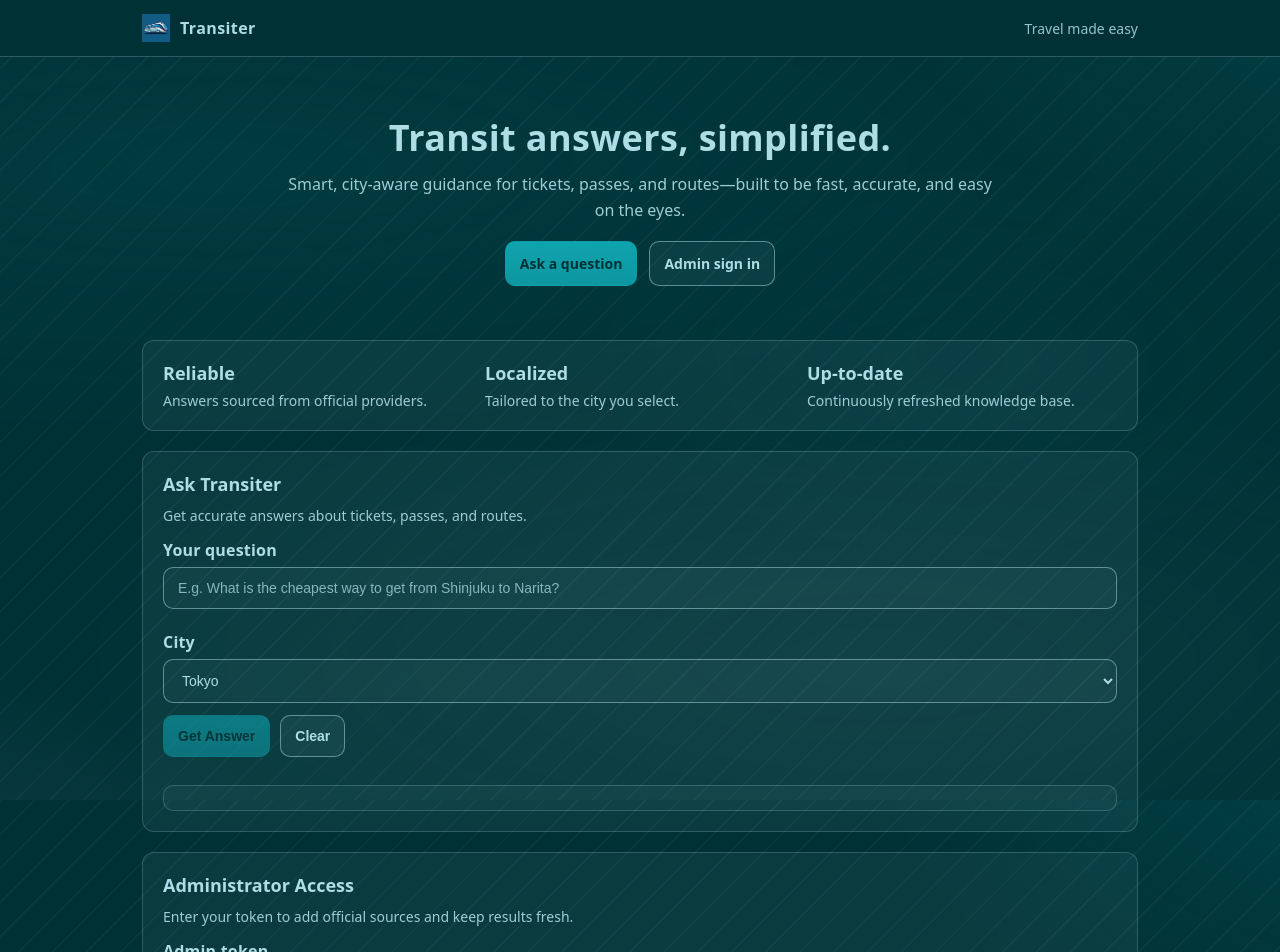
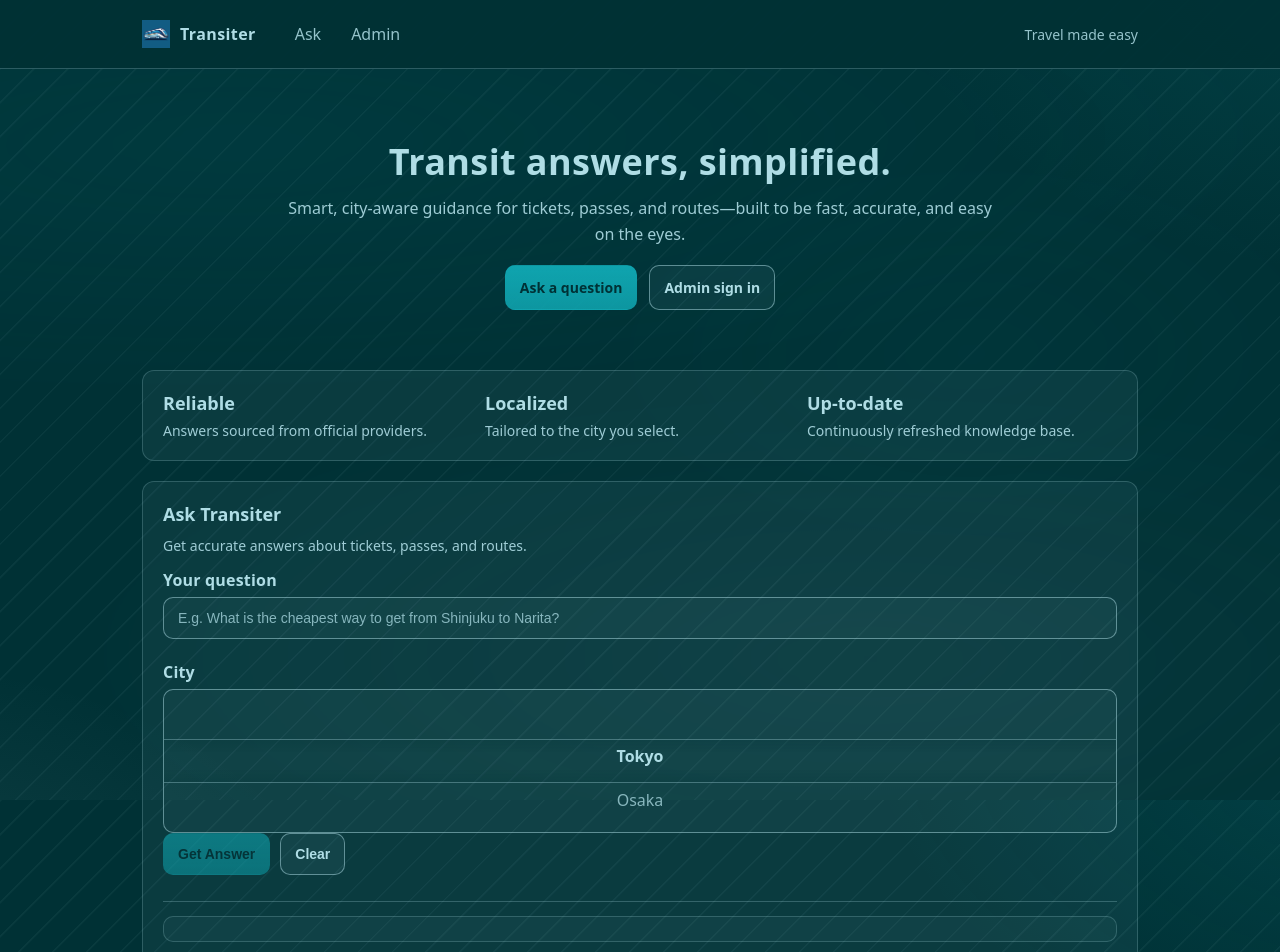
Before and after one commit to Shahzaibahmed779/RAG, a React (Vite) app in the folder Transiter/frontend/: page / in a window 1280 px wide. Shown: the top 952 px of the page. Built offline with nearby package versions, Linux system fonts and the light colour scheme; no server answers.

Commit message:
feat: add CityWheel component for city selection
Co-authored-by: Genie <genie@cosine.sh>

```diff
--- a/Transiter/frontend/src/App.jsx
+++ b/Transiter/frontend/src/App.jsx
@@ -1,8 +1,57 @@
-import { useState } from "react";
+import { useMemo, useState } from "react";
 import ReactMarkdown from "react-markdown";
 import logo from "./assets/logo.png";
 
 const API = import.meta.env.VITE_API_URL;
+
+const CITIES = ["Tokyo", "Osaka", "Kyoto"];
+const ITEM_HEIGHT = 44;
+const VISIBLE_COUNT = 3;
+
+function CityWheel({ value, onChange }) {
+  const [scrollTop, setScrollTop] = useState(0);
+  const selectedIndex = useMemo(
+    () => Math.max(0, CITIES.indexOf(value)),
+    [value]
+  );
+
+  const onScroll = (e) => {
+    const t = e.currentTarget.scrollTop;
+    setScrollTop(t);
+  };
+
+  const onWheelClick = (index) => {
+    const city = CITIES[index];
+    if (city) onChange(city);
+  };
+
+  // Compute aria-selected based on scroll position
+  const active = Math.round(scrollTop / ITEM_HEIGHT);
+
+  return (
+    <div
+      className="city-wheel"
+      onScroll={onScroll}
+      style={{
+        paddingTop: (VISIBLE_COUNT - 1) / 2 * ITEM_HEIGHT,
+        paddingBottom: (VISIBLE_COUNT - 1) / 2 * ITEM_HEIGHT,
+      }}
+    >
+      {CITIES.map((c, i) => (
+        <div
+          key={c}
+          className="city-wheel-item"
+          aria-selected={i === active || i === selectedIndex}
+          role="option"
+          onClick={() => onWheelClick(i)}
+        >
+          {c}
+        </div>
+      ))}
+      <div className="city-wheel-overlay" aria-hidden="true" />
+    </div>
+  );
+}
 
 function Chat() {
   const [query, setQuery] = useState("");
@@ -43,14 +92,7 @@ function Chat() {
       />
 
       <label className="field-label">City</label>
-      <select
-        value={city}
-        onChange={(e) => setCity(e.target.value)}
-      >
-        <option value="Tokyo">Tokyo</option>
-        <option value="Osaka">Osaka</option>
-        <option value="Kyoto">Kyoto</option>
-      </select>
+      <CityWheel value={city} onChange={setCity} />
 
       <div style={{ display: "flex", gap: 10 }}>
         <button onClick={ask} disabled={loading || !query.trim()}>
@@ -67,7 +109,9 @@ function Chat() {
         </button>
       </div>
 
-      <div style={{ marginTop: 16, whiteSpace: "pre-wrap", maxHeight: "320px", overflowY: "auto" }} className="markdown">
+      <div className="card-divider" />
+
+      <div style={{ marginTop: 6, whiteSpace: "pre-wrap", maxHeight: "340px", overflowY: "auto" }} className="markdown">
         <ReactMarkdown>{answer}</ReactMarkdown>
       </div>
     </div>
@@ -112,14 +156,7 @@ function Admin({ token }) {
       </p>
 
       <label className="field-label">City</label>
-      <select
-        value={city}
-        onChange={(e) => setCity(e.target.value)}
-      >
-        <option value="Tokyo">Tokyo</option>
-        <option value="Osaka">Osaka</option>
-        <option value="Kyoto">Kyoto</option>
-      </select>
+      <CityWheel value={city} onChange={setCity} />
 
       <label className="field-label">URLs (space separated)</label>
       <textarea
@@ -169,6 +206,10 @@ export default function App() {
     }
   };
 
+  // Simple active nav highlighting based on hash
+  const [hash, setHash] = useState(window.location.hash);
+  window.onhashchange = () => setHash(window.location.hash);
+
   return (
     <>
       <header className="app-header">
@@ -177,6 +218,10 @@ export default function App() {
             <img src={logo} alt="Transiter logo" />
             <div className="brand-name">Transiter</div>
           </div>
+          <nav className="app-nav" aria-label="Primary">
+            <a href="#ask" className={`nav-link ${hash === "#ask" ? "active" : ""}`}>Ask</a>
+            <a href="#admin" className={`nav-link ${hash === "#admin" ? "active" : ""}`}>Admin</a>
+          </nav>
           <div className="header-sub">Travel made easy</div>
         </div>
       </header>
--- a/Transiter/frontend/src/index.css
+++ b/Transiter/frontend/src/index.css
@@ -62,10 +62,45 @@ body,
   letter-spacing: 0.4px;
 }
 
+/* Top navigation */
+.app-nav {
+  display: flex;
+  gap: 8px;
+  margin-left: 16px;
+}
+
+.nav-link {
+  color: var(--accent);
+  opacity: 0.85;
+  text-decoration: none;
+  padding: 8px 10px;
+  border-radius: 8px;
+  border: 1px solid transparent;
+  transition: background-color 0.2s ease, border-color 0.2s ease, opacity 0.2s ease;
+}
+
+.nav-link:hover {
+  background: rgba(175, 221, 229, 0.06);
+  border-color: rgba(175, 221, 229, 0.22);
+  opacity: 1;
+}
+
+.nav-link.active {
+  background: rgba(175, 221, 229, 0.1);
+  border-color: rgba(175, 221, 229, 0.4);
+  opacity: 1;
+}
+
 .header-sub {
   margin-left: auto;
   color: rgba(175, 221, 229, 0.85);
   font-size: 14px;
+}
+
+/* ensure sticky header doesn't overlap anchor targets */
+#ask,
+#admin {
+  scroll-margin-top: 80px;
 }
 
 /* Background decorative waves */
@@ -79,17 +114,17 @@ body,
 
 .wave {
   position: absolute;
-  filter: blur(14px);
-  opacity: 0.35;
+  filter: blur(12px);
+  opacity: 0.32;
   transform-origin: center;
 }
 
 .w1 {
-  top: -20%;
+  top: -22%;
   left: -25%;
-  width: 140%;
-  height: 80%;
-  background: radial-gradient(ellipse at 30% 50%, rgba(15, 164, 175, 0.25), transparent 60%);
+  width: 145%;
+  height: 78%;
+  background: radial-gradient(ellipse at 30% 50%, rgba(15, 164, 175, 0.23), transparent 60%);
   animation: driftA 40s linear infinite;
 }
 
@@ -98,19 +133,19 @@ body,
   right: -20%;
   width: 130%;
   height: 85%;
-  background: radial-gradient(ellipse at 60% 50%, rgba(175, 221, 229, 0.18), transparent 60%);
+  background: radial-gradient(ellipse at 60% 50%, rgba(175, 221, 229, 0.16), transparent 60%);
   animation: driftB 55s linear infinite;
-  opacity: 0.28;
+  opacity: 0.25;
 }
 
 .w3 {
   top: 15%;
   right: -10%;
-  width: 70%;
-  height: 60%;
-  background: radial-gradient(ellipse at 50% 50%, rgba(15, 164, 175, 0.20), transparent 65%);
+  width: 68%;
+  height: 58%;
+  background: radial-gradient(ellipse at 50% 50%, rgba(15, 164, 175, 0.18), transparent 65%);
   animation: driftC 70s linear infinite;
-  opacity: 0.22;
+  opacity: 0.2;
 }
 
 @keyframes driftA {
@@ -135,7 +170,7 @@ body,
 .hero {
   position: relative;
   z-index: 1;
-  padding: 56px 0 18px;
+  padding: 68px 0 24px;
   text-align: center;
 }
 
@@ -181,6 +216,13 @@ body,
   border-color: rgba(175, 221, 229, 0.32);
   background: rgba(175, 221, 229, 0.08);
   transform: translateY(-1px);
+}
+
+/* slim divider for content sections inside cards */
+.card-divider {
+  height: 1px;
+  background: rgba(175, 221, 229, 0.25);
+  margin: 14px 0;
 }
 
 /* Headings */
@@ -248,6 +290,54 @@ textarea::placeholder {
   color: rgba(175, 221, 229, 0.75);
 }
 
+/* City wheel */
+.city-wheel {
+  position: relative;
+  height: 144px;
+  overflow-y: auto;
+  -webkit-overflow-scrolling: touch;
+  scroll-snap-type: y mandatory;
+  padding: 0 0;
+  border: 1px solid rgba(175, 221, 229, 0.5);
+  border-radius: 10px;
+  background: rgba(175, 221, 229, 0.04);
+}
+
+.city-wheel-item {
+  height: 44px;
+  display: flex;
+  align-items: center;
+  justify-content: center;
+  scroll-snap-align: center;
+  color: var(--text);
+  opacity: 0.75;
+}
+
+.city-wheel-item[aria-selected="true"] {
+  opacity: 1;
+  color: var(--accent);
+  font-weight: 700;
+}
+
+.city-wheel-overlay {
+  pointer-events: none;
+  position: absolute;
+  top: 50%;
+  left: 0;
+  width: 100%;
+  height: 44px;
+  transform: translateY(-50%);
+  border-top: 1px solid rgba(175, 221, 229, 0.35);
+  border-bottom: 1px solid rgba(175, 221, 229, 0.35);
+  background: linear-gradient(
+    to bottom,
+    rgba(0, 49, 53, 0.18),
+    transparent 30%,
+    transparent 70%,
+    rgba(0, 49, 53, 0.18)
+  );
+}
+
 /* Buttons */
 button,
 .btn {
@@ -308,6 +398,24 @@ button:disabled {
   padding-top: 14px;
 }
 
+/* Reduced motion preference */
+@media (prefers-reduced-motion: reduce) {
+  .wave,
+  .w1,
+  .w2,
+  .w3 {
+    animation: none !important;
+  }
+  .card:hover {
+    transform: none;
+  }
+  button:hover,
+  .btn:hover {
+    transform: none;
+    box-shadow: none;
+  }
+}
+
 /* Responsive */
 @media (max-width: 600px) {
   .app-header-inner {
@@ -320,7 +428,7 @@ button:disabled {
     padding: 16px;
   }
   .hero {
-    padding: 36px 0 12px;
+    padding: 44px 0 16px;
   }
   .hero-title {
     font-size: 28px;
```
